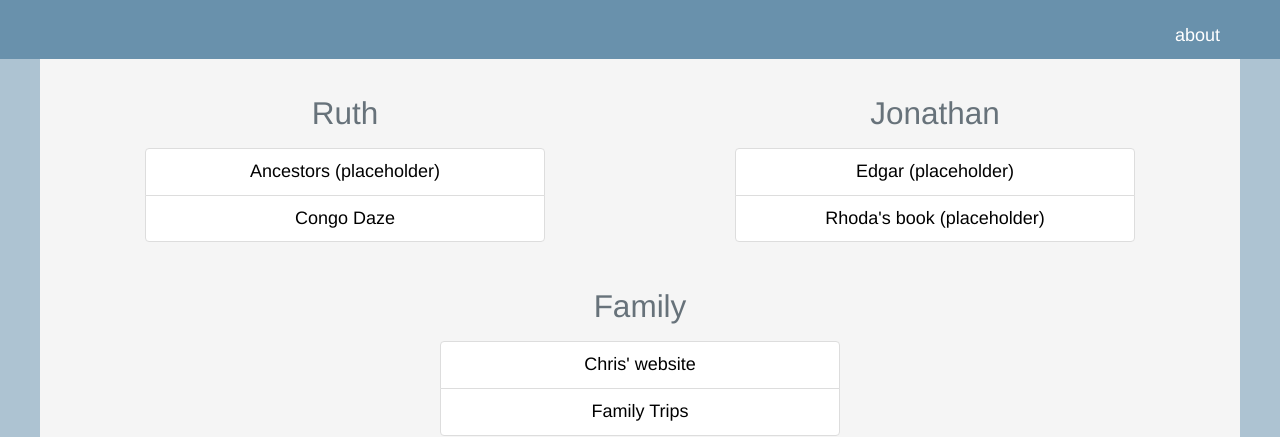
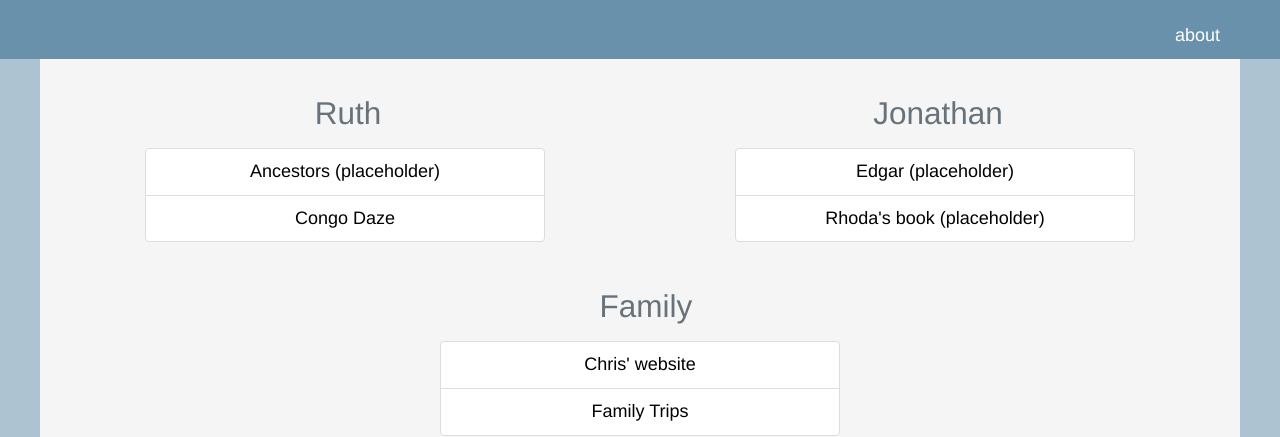
Before and after one commit to keidelclemens/keidelclemens.github.io, a Jekyll site: the page built from index.html, in a window 1280 px wide. Shown: the part 172-609 px from the top of the page. Built offline with Jekyll 4.4.1, drawn with Linux system fonts in a browser that asks for light colours.

Commit message:
Update style.css

```diff
--- a/resources/css/style.css
+++ b/resources/css/style.css
@@ -21,6 +21,7 @@ h3 {
     font-size: 175%;
     line-height: 155%;
     font-weight: 400;
+    padding-left: 1%;
 }
 
 p {
```
